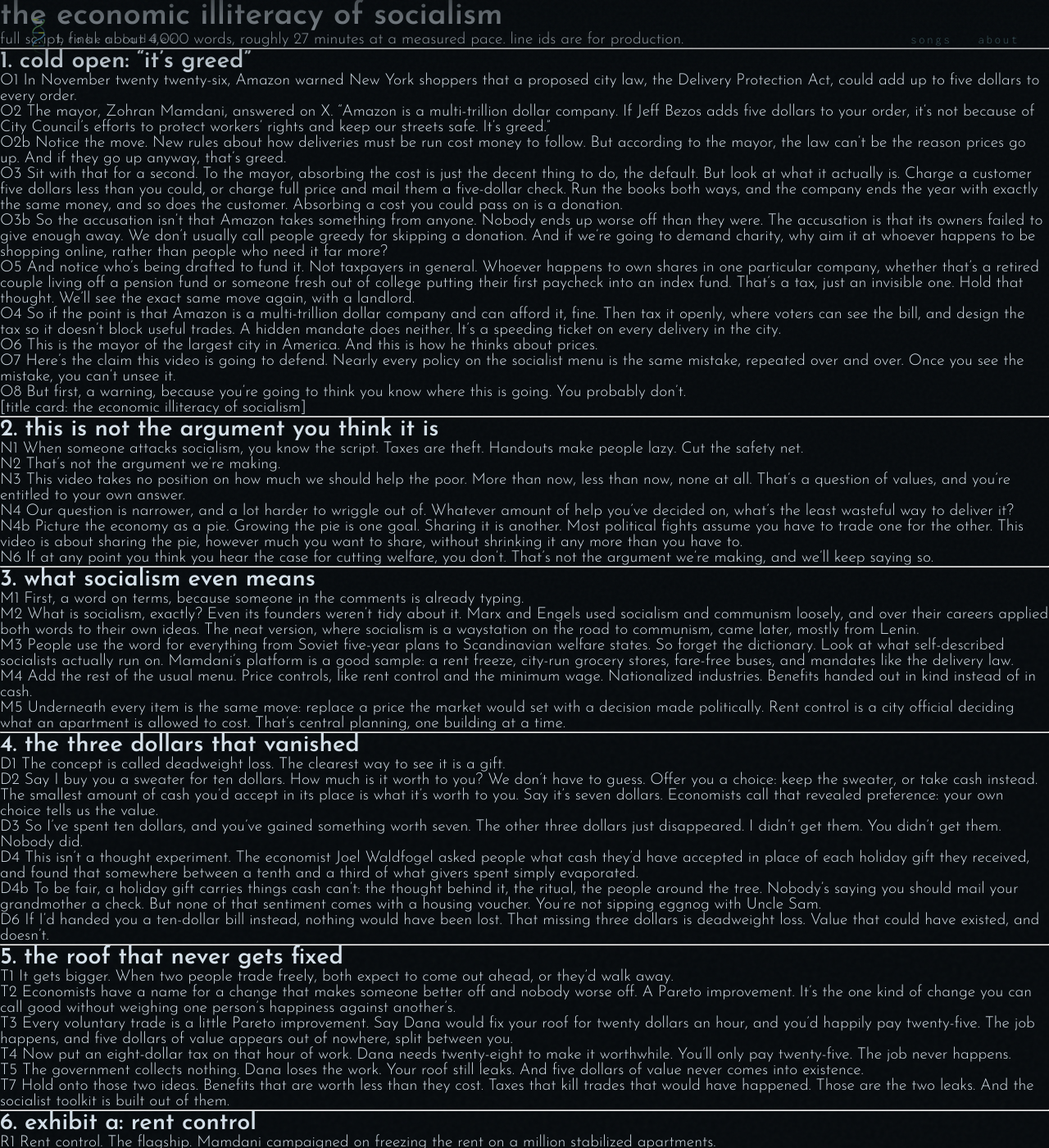
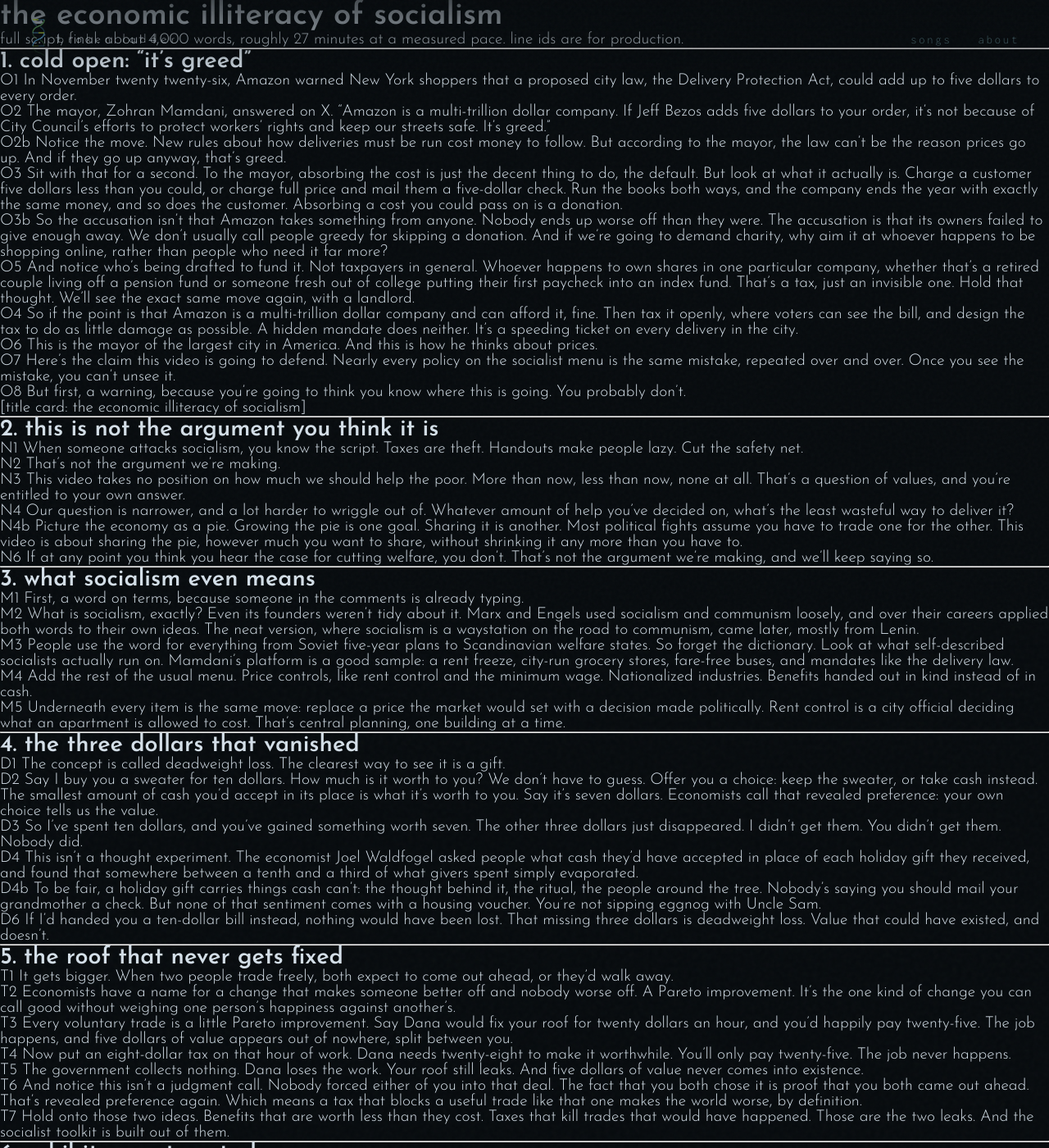
Before and after one commit to ClayShentrup/brokenladder, a Jekyll site: the page built from safety-net-vs-socialism/script.md, in a window 1280 px wide and 1400 px high. Shown: the whole window at 82% size. Built offline with Jekyll 4.4.1, drawn with Linux system fonts in a browser that asks for light colours; our own code applies the rules of GitHub Pages for plain Markdown files.

Commit message:
economic illiteracy: make the Pareto/revealed-preference proof explicit before using 'block useful trades'
Co-Authored-By: Claude Opus 5.5 <noreply@anthropic.com>
Claude-Session: https://claude.ai/code/session_01BsiGF9St2tiTePmyBZgNDi

```diff
--- a/safety-net-vs-socialism/script.md
+++ b/safety-net-vs-socialism/script.md
@@ -18,7 +18,7 @@ O3b So the accusation isn't that Amazon takes something from anyone. Nobody ends
 
 O5 And notice who's being drafted to fund it. Not taxpayers in general. Whoever happens to own shares in one particular company, whether that's a retired couple living off a pension fund or someone fresh out of college putting their first paycheck into an index fund. That's a tax, just an invisible one. Hold that thought. We'll see the exact same move again, with a landlord.
 
-O4 So if the point is that Amazon is a multi-trillion dollar company and can afford it, fine. Then tax it openly, where voters can see the bill, and design the tax so it doesn't block useful trades. A hidden mandate does neither. It's a speeding ticket on every delivery in the city.
+O4 So if the point is that Amazon is a multi-trillion dollar company and can afford it, fine. Then tax it openly, where voters can see the bill, and design the tax to do as little damage as possible. A hidden mandate does neither. It's a speeding ticket on every delivery in the city.
 
 O6 This is the mayor of the largest city in America. And this is how he thinks about prices.
 
@@ -87,6 +87,8 @@ T3 Every voluntary trade is a little Pareto improvement. Say Dana would fix your
 T4 Now put an eight-dollar tax on that hour of work. Dana needs twenty-eight to make it worthwhile. You'll only pay twenty-five. The job never happens.
 
 T5 The government collects nothing. Dana loses the work. Your roof still leaks. And five dollars of value never comes into existence.
+
+T6 And notice this isn't a judgment call. Nobody forced either of you into that deal. The fact that you both chose it is proof that you both came out ahead. That's revealed preference again. Which means a tax that blocks a useful trade like that one makes the world worse, by definition.
 
 T7 Hold onto those two ideas. Benefits that are worth less than they cost. Taxes that kill trades that would have happened. Those are the two leaks. And the socialist toolkit is built out of them.
 
```
Also changed, not shown: safety-net-vs-socialism/src/_mid.js (+7 -1 lines), safety-net-vs-socialism/src/main.js (+7 -1 lines), safety-net-vs-socialism/src/script.json (+6 -1 lines), safety-net-vs-socialism/narration/manifest.json, safety-net-vs-socialism/narration/raw/manifest.json, 4 other files.
